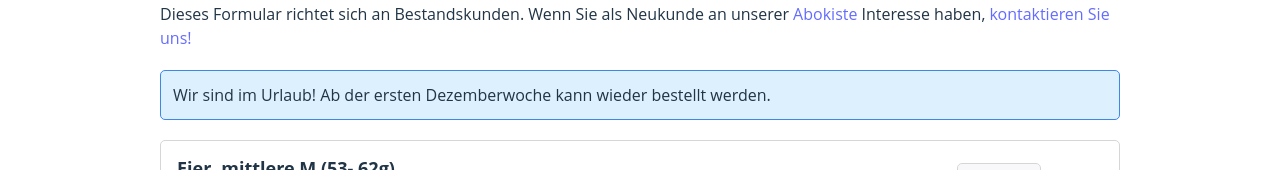
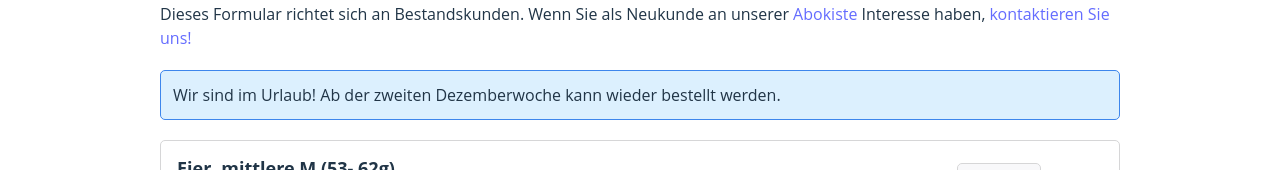
Before and after one commit to Freudenhof/Bestellformular, a Vue app: page / in a window 1280 px wide. Shown: the part 201-371 px from the top of the page. Built offline with nearby package versions, Linux system fonts and the light colour scheme.

Commit message:
Update vacation notice

```diff
--- a/src/components/FormularPart.vue
+++ b/src/components/FormularPart.vue
@@ -6,7 +6,7 @@
 
 		<p>Willkommen zu unserem Bestellformular für die Gemüse-Abokiste!</p>
 		<p>Dieses Formular richtet sich an Bestandskunden. Wenn Sie als Neukunde an unserer <a href="https://freudenhof.de/?page_id=153" target="_blank">Abokiste</a> Interesse haben, <a href="https://freudenhof.de/?page_id=153">kontaktieren Sie uns!</a></p>
-		<p class="important_note">Wir sind im Urlaub! Ab der ersten Dezemberwoche kann wieder bestellt werden.</p>
+		<p class="important_note">Wir sind im Urlaub! Ab der zweiten Dezemberwoche kann wieder bestellt werden.</p>
 
 		<ul id="product_list">
 			<li class="product" :class="{selected: product.amount}" v-for="product of products">
```
